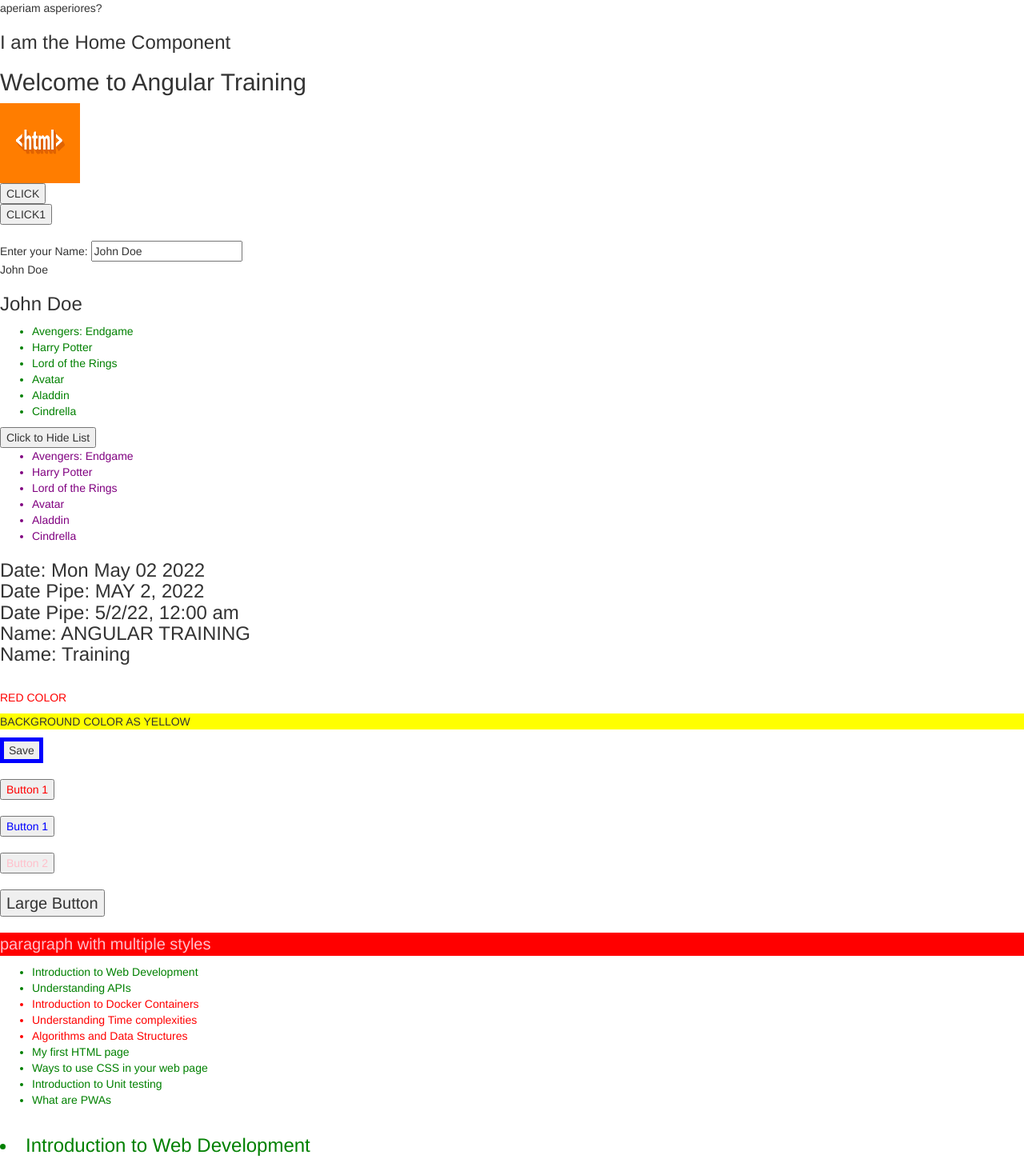
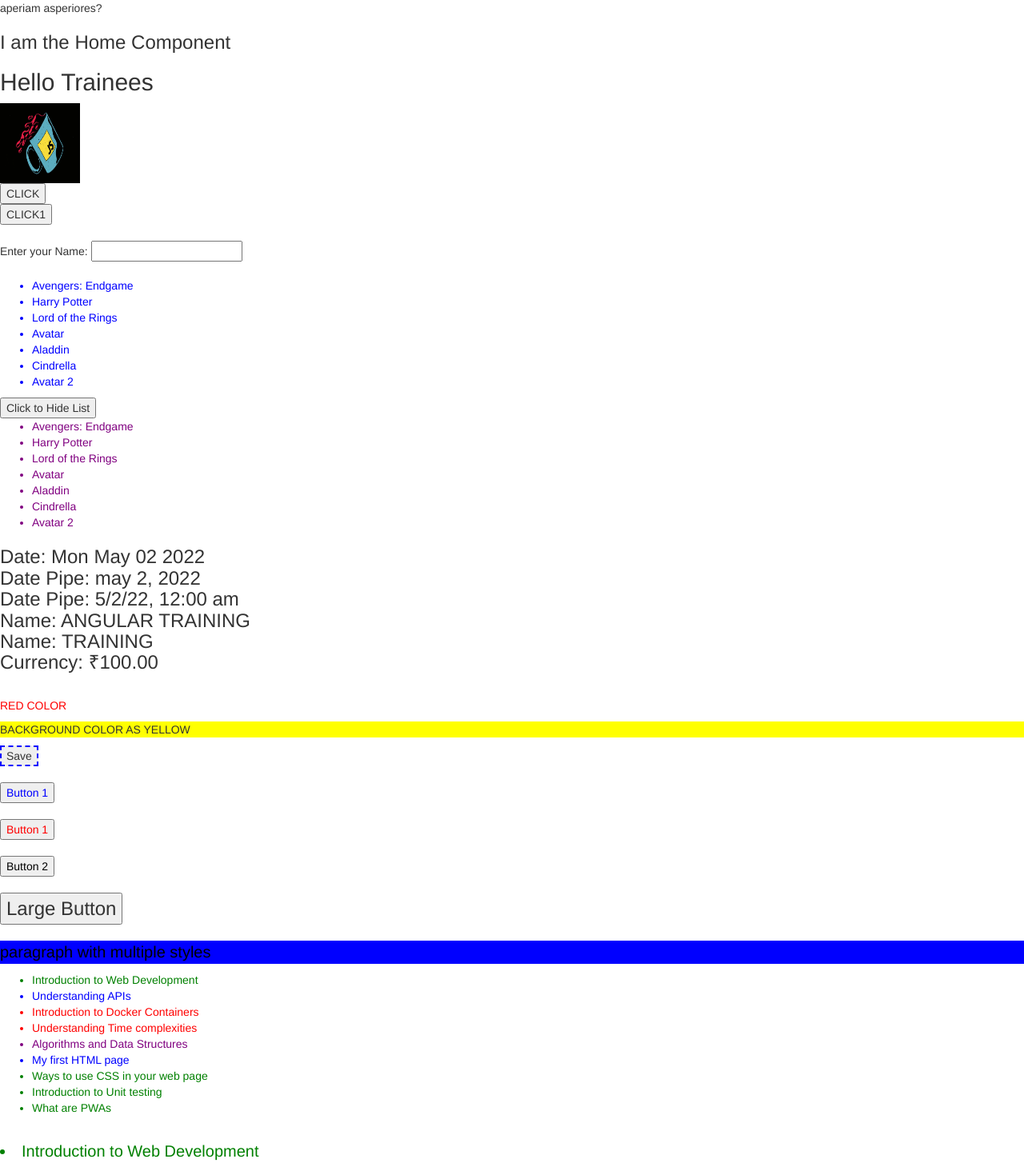
Before and after one commit to PallaviKatari/DLitheAngular, an Angular app: page /home in a window 1280 px wide. Shown: the part 120-1574 px from the top of the page at 80% size. Built offline with nearby package versions, Linux system fonts and the light colour scheme.

Commit message:
Commit_02/05/2022

```diff
--- a/src/app/customers/Customers.component.html
+++ b/src/app/customers/Customers.component.html
@@ -15,7 +15,7 @@
                         <i class="m-2" [ngClass] = "getClass()" (click)="showUserDetailsToggle()"></i>
                     </div>
                     <div [hidden]="userDetail" >
-                        <p>{{item.username}}</p>
+                        <p>{{item.username | uppercase}}</p>
                         <p>{{item.email}}</p>
                         <p>{{item.phone}}</p>
                         <p>{{item.address.city}}</p>
--- a/src/app/home/home.component.html
+++ b/src/app/home/home.component.html
@@ -17,23 +17,24 @@
 <br>
 <!--TWO-WAY BINDING-->
 Enter your Name:
+<!--ngModel->include FormsModule-->
 <input [(ngModel)]="info" type="text">
 <p>{{info}}</p>
 <h3>{{info}}</h3>
 
 <!--*ngFor-->
 <ul>
-    <li *ngFor="let movie of Movies" [style.color]="'green'">
+    <li *ngFor="let movie of Movies" [style.color]="'blue'">
       {{ movie.name }}
     </li>
   </ul>
 
-<!--Hide Movie List-->
+<!--Hide Movie List using Event Binding-->
 <button (click)="hideList()">
     Click to Hide List
 </button>
 
-<!--*ngIf-->
+<!--*ngIf is checking the value of isvisible property-->
 <ul *ngIf="isVisible" [style.color]="'purple'">
     <li *ngFor="let item of Movies">
       {{ item.name }}
@@ -45,38 +46,40 @@ Enter your Name:
 
     Date: {{ dateToday  }} <br>
 
-    Date Pipe: {{ dateToday | date | uppercase}}<br>
+    Date Pipe: {{ dateToday | date | lowercase}}<br>
 
     Date Pipe: {{ dateToday | date: 'short' | lowercase}} <br>
 
     Name: {{ name | uppercase}} <br>
 
-    Name: {{ name | slice:8}}
+    Name: {{ name | slice:8 | uppercase}}<br>
+
+    Currency: {{amount | currency:'INR'}}
 
 </h3>
 <br>
 <!--STYLE BINDING-->
 <p [style.color]="'red'">RED COLOR</p>
 <p [style.background-color]="'yellow'">BACKGROUND COLOR AS YELLOW</p>
-<button [style.border]="'5px solid blue'">Save</button>
+<button [style.border]="'2px dashed blue'">Save</button>
+<br>
+<br>
+<button [style.color]="status=='error1' ? 'red': 'blue'">Button 1</button>
 <br>
 <br>
 <button [style.color]="status=='error' ? 'red': 'blue'">Button 1</button>
 <br>
 <br>
-<button [style.color]="status=='error1' ? 'red': 'blue'">Button 1</button>
-<br>
-<br>
 <button [style.color]="getColor()">Button 2</button>
 <br>
 <br>
-<button [style.font-size.px]="'20'" >Large Button</button>
+<button [style.font-size.px]="'24'" >Large Button</button>
 <br>
 <br>
 <!--MULTIPLE STYLES-->
 <p [style.color]="getColor()"
    [style.font-size.px]="'20'"
-   [style.background-color]="status=='error' ? 'red': 'blue'">
+   [style.background-color]="status=='error1' ? 'red': 'blue'">
    paragraph with multiple styles
 </p>
 
@@ -87,11 +90,11 @@ Enter your Name:
   </ul>
   <br>
   <li *ngFor="let course of courses"
-  [ngStyle]="{'color': course.color, 'font-size':'24px'}">
+  [ngStyle]="{'color': course.color, 'font-size':'20px'}">
     {{ course.name }}
   </li>
 <br>
-  <!--ngSwitch-->
+  <!--*ngSwitch-->
   <ul [ngSwitch]="superhero" [ngStyle]="{'color':'purple','font-size':'24px'}">
     <li *ngSwitchCase="'Groot'">Groot</li>
     <li *ngSwitchCase="'Ironman'">Ironman</li>
@@ -105,7 +108,7 @@ Enter your Name:
   <div *ngFor="let car of Cars" [ngSwitch]="car.color" style="margin-left: 100px;font-size: larger;">
     <div *ngSwitchCase="'blue'"
         class="blue">
-      {{ car.name }} ({{ car.color }})
+      {{ car.name }} {{ car.average }} ({{ car.color }})
     </div>
     <div *ngSwitchCase="'yellow'"
         class="yellow">
--- a/src/app/home/home.component.ts
+++ b/src/app/home/home.component.ts
@@ -8,10 +8,10 @@ import { Component, OnInit } from '@angular/core';
 })
 export class HomeComponent implements OnInit {
   title="I am the Home Component";
-  course="Welcome to Angular Training";
+  course="Hello Trainees";
 
   //Property Binding
-  public image="/assets/images/IMG1.jpg";
+  public image="/assets/images/img3.jpg";
 
   //Event Binding
   onClick()
@@ -25,7 +25,7 @@ export class HomeComponent implements OnInit {
   }
 
   //Two-way binding
-  info="John Doe"
+  info=""
 
   //*ngFor
   Movies: any[] = [
@@ -46,6 +46,9 @@ export class HomeComponent implements OnInit {
     },
     {
       "name": "Cindrella"
+    },
+    {
+      "name": "Avatar 2"
     }
   ];
 
@@ -59,7 +62,7 @@ export class HomeComponent implements OnInit {
   status:string='error';
 
   getColor() {
-    return 'pink';
+    return 'black';
   }
 
   public isCourse = true;
@@ -72,7 +75,7 @@ courses = [
     {
       name: "Understanding APIs",
       level: "Beginner",
-      color: "green"
+      color: "blue"
     },
     {
       name: "Introduction to Docker Containers",
@@ -87,12 +90,12 @@ courses = [
     {
       name: "Algorithms and Data Structures",
       level: "Advanced",
-      color: "red"
+      color: "purple"
     },
     {
       name: "My first HTML page",
       level: "Beginner",
-      color: "green"
+      color: "blue"
     },
     {
       name: "Ways to use CSS in your web page",
@@ -145,12 +148,16 @@ courses = [
 
   name: string | undefined;
 
+  amount: number|undefined;
+
   constructor() { }
 
   ngOnInit(): void {
     this.dateToday = new Date().toDateString();
 
-    this.name = "Angular Training"
+    this.name = "Angular Training";
+
+    this.amount=100;
   }
 
 }
```
